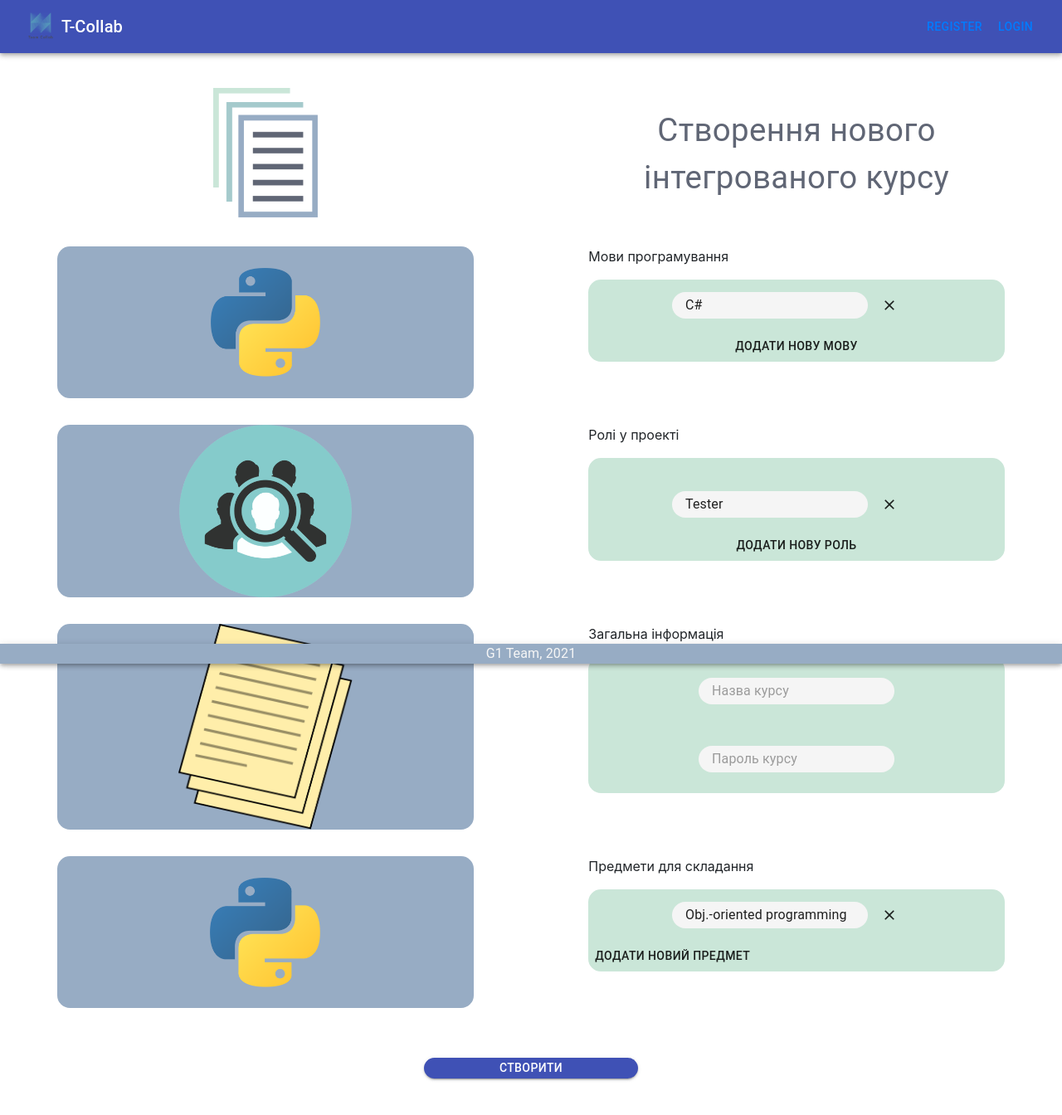
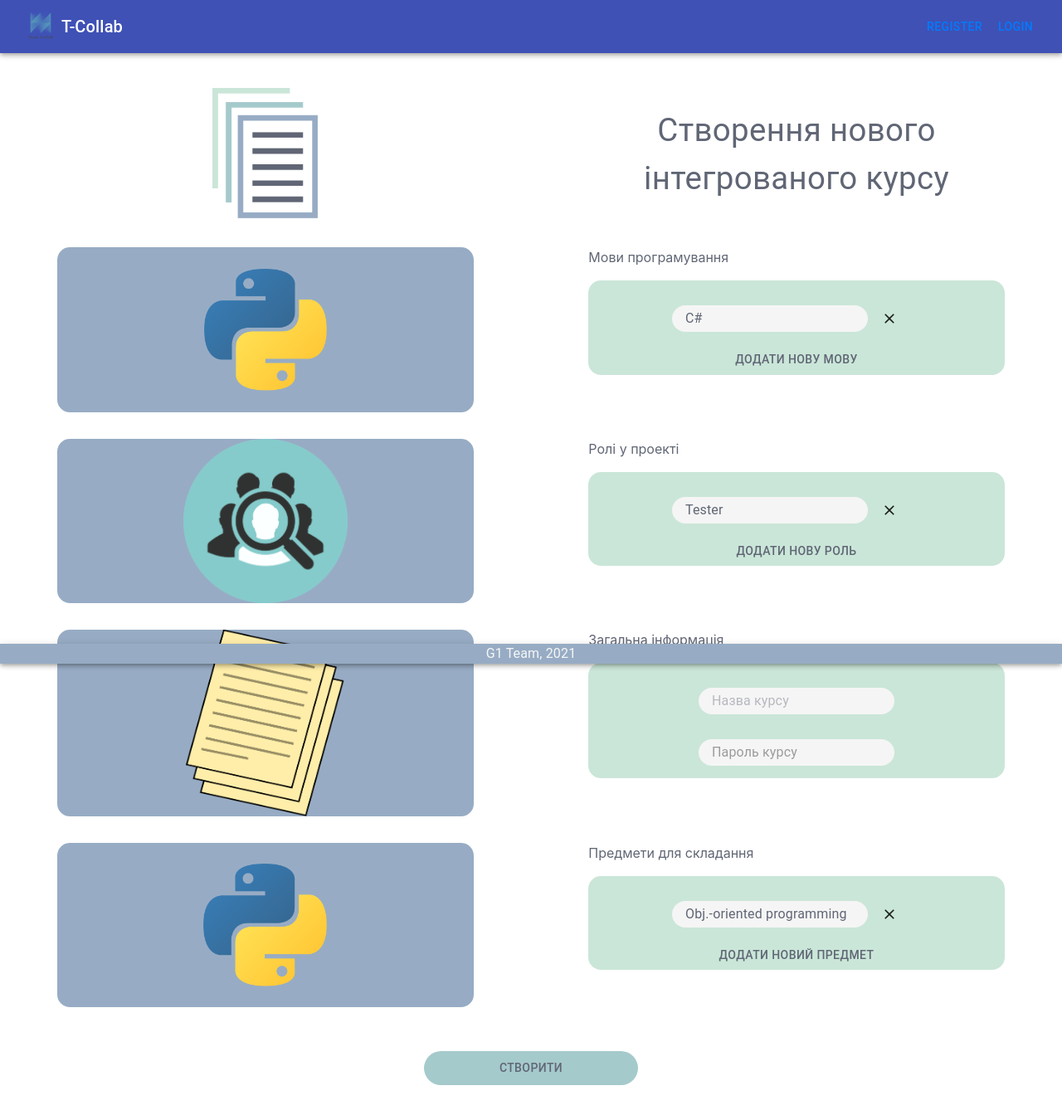
Before and after one commit to ukitta555/Integrated-Course-System, a React (Create React App) app in the folder IntegratedCourseSystem/ClientApp/: page /course_creating_page in a window 1280 px wide. Shown: the whole page at 83% size. Built offline with nearby package versions, Linux system fonts and the light colour scheme.

Commit message:
fully ready course creating page appearance

```diff
--- a/IntegratedCourseSystem/ClientApp/src/components/CourseCreatingPage/CourseCreatingPage.tsx
+++ b/IntegratedCourseSystem/ClientApp/src/components/CourseCreatingPage/CourseCreatingPage.tsx
@@ -13,11 +13,13 @@ import courseSubjectService from '../../services/courseSubjectService'
 
 import Typography from '@material-ui/core/Typography';
 import Button from '@material-ui/core/Button';
-import Container from '@material-ui/core/Container';
-import {Grid, InputBase, TextField} from "@material-ui/core";
+import {Box, Grid, InputBase, TextField} from "@material-ui/core";
+import ThemeProvider from '@material-ui/styles/ThemeProvider';
 import DeletableTextField from "../DeletableTextField/DeletableTextField";
 import { LocationSearchingTwoTone } from '@material-ui/icons';
 import courseRoleService from '../../services/courseRoleService'
+
+import light from "../../themes/light"
 
 const CourseCreatingPage = () => {
   const [languages, setLanguages] = useState([{id: 0, value: "C#"}]);
@@ -86,12 +88,7 @@ const CourseCreatingPage = () => {
     marginTop: "2vw",
     height: "98vw",
   }
-  const titleTextWrapperStyle = {
-    gridArea: "title_text",
-    display: "flex",
-    alignItems: "center",
-    justifyContent: "center" as "center",
-  }
+  const titleTextWrapperStyle = {}
   const titleTextStyle = {
     color: "#606675",
     fontStyle: "normal",
@@ -106,30 +103,24 @@ const CourseCreatingPage = () => {
     backgroundImage: "url(img/document_icon.png)",
     backgroundSize: "contain",
     backgroundPosition: "center",
-    // gridArea: "document_icon",
   }
   const pythonIconStyle = {
     height: "100%",
     backgroundRepeat: "no-repeat",
     backgroundImage: "url(img/python_icon.png)",
-    backgroundColor: "#97ACC4",
     borderRadius: "1.2vw",
     backgroundSize: "contain",
     backgroundPosition: "center",
     backgroundOrigin: "content-box",
     padding: "2vw 0",
-
-    // gridArea: "python_icon",
   }
-  const programmingLanguagesWrapperStyle = {
-    backgroundColor: "#CAE6D8",
+  const textFieldsWrapperStyle = {
     borderRadius: "1.2vw",
-    // gridArea: "programming_languages",
+    paddingTop: "3%",
   }
   const textFieldStyles = {
-    background: "#F5F5F5",
     borderRadius: "50px",
-    margin: "5% 0",
+    margin: "3% 0",
   }
   const peopleSearchIconStyle = {
     height: "100%",
@@ -164,30 +155,40 @@ const CourseCreatingPage = () => {
   }
   const createButtonWrapperStyle = {
   }
-  const createButtonStyle = {
-    height: "30%",
+  const createButtonBoxStyle = {
+    height: "50%",
     width: "25%",
     borderRadius: 50,
 }
-
-
+  const createButtonStyle = {
+    height: "100%",
+    width: "100%",
+    borderRadius: "inherit",
+    color: "inherit",
+  }
+  const addButtonStyle = {
+    color: "inherit",
+  }
   return (
+      <ThemeProvider theme={light}>
       <form onSubmit = {onSubmit} style={{padding: `0 ${spacing * 4}px`}}>
-        <Grid style={GridWrapperStyle} container justify="space-around" spacing={spacing}>
+        <Grid container style={GridWrapperStyle} justify="space-around" spacing={spacing}>
           <Grid item xs={5}>
-            <Container maxWidth="lg" style={documentIconStyle} children={false} />
+            <Box maxWidth="lg" bgcolor="" style={documentIconStyle} children={false} />
           </Grid>
-          <Grid item xs={5} style={titleTextWrapperStyle}>
+          <Grid item container justify="center" alignItems="center" xs={5} style={titleTextWrapperStyle}>
             <Typography component="h6" style = {titleTextStyle}>
               Створення нового інтегрованого курсу
             </Typography>
           </Grid>
           <Grid item xs={5}>
-            <Container maxWidth="lg" style={pythonIconStyle} children={false} />
+            <Box maxWidth="lg" bgcolor="theme_grey.main" style={pythonIconStyle} children={false} />
           </Grid>
           <Grid item xs={5}>
+            <Box color="theme_black.main">
               <p>Мови програмування</p>
-            <Grid container direction="column" justify="center" alignItems="center" style={programmingLanguagesWrapperStyle}>
+              <Box bgcolor="theme_green.main" style={textFieldsWrapperStyle}>
+                <Grid container direction="column" justify="center" alignItems="center">
                   {languages.map( item =>
                       <DeletableTextField
                           onDelete={handleDeleteListItem(languages, setLanguages)(item.id)}
@@ -204,18 +205,22 @@ const CourseCreatingPage = () => {
                       />
                   )}
                   <Grid item>
-                <Button onClick={handleAddListItem(languages, setLanguages)({id: idCounter, value: "C#"})}>
+                    <Button style={addButtonStyle} onClick={handleAddListItem(languages, setLanguages)({id: idCounter, value: "C#"})}>
                       Додати нову мову
                     </Button>
                   </Grid>
                 </Grid>
+              </Box>
+            </Box>
           </Grid>
           <Grid item xs={5}>
-            <Container maxWidth="lg" style={peopleSearchIconStyle} children={false} />
+            <Box maxWidth="lg" bgcolor="theme_grey.main" style={peopleSearchIconStyle} children={false} />
           </Grid>
           <Grid item xs={5}>
+            <Box color="theme_black.main">
               <p>Ролі у проекті</p>
-            <Grid container direction="column" justify="center" alignItems="center" style={rolesWrapperStyle}>
+              <Box bgcolor="theme_green.main" style={textFieldsWrapperStyle}>
+                <Grid container direction="column" justify="center" alignItems="center">
                   {roles.map( item =>
                       <DeletableTextField
                           onDelete={handleDeleteListItem(roles, setRoles)(item.id)}
@@ -232,28 +237,44 @@ const CourseCreatingPage = () => {
                       />
                   )}
                   <Grid item>
-                <Button onClick={handleAddListItem(roles, setRoles)({id: idCounter, value: "Developer"})}>
+                    <Button style={addButtonStyle} onClick={handleAddListItem(roles, setRoles)({id: idCounter, value: "Developer"})}>
                       Додати нову роль
                     </Button>
                   </Grid>
                 </Grid>
+              </Box>
+            </Box>
           </Grid>
           <Grid item xs={5}>
-            <Container maxWidth="lg" style={papersIconStyle} children={false} />
+            <Box maxWidth="lg" bgcolor="theme_grey.main" style={papersIconStyle} children={false} />
           </Grid>
           <Grid item xs={5}>
+            <Box color="theme_black.main">
               <p>Загальна інформація</p>
-            <Grid container direction="column" justify="center" alignItems="center" style={generalInfoWrapperStyle}>
-              <InputBase style={textFieldStyles} placeholder="Назва курсу" inputProps={{style: {paddingLeft: "1em"}}} {...courseName}/>
-              <InputBase style={textFieldStyles} placeholder="Пароль курсу" inputProps={{style: {paddingLeft: "1em"}}} {...coursePassword}/>
+              <Box bgcolor="theme_green.main" style={textFieldsWrapperStyle}>
+                <Grid container direction="column" justify="center" alignItems="center">
+                  <Box bgcolor="theme_white.main" style={textFieldStyles}>
+                    <Grid item>
+                        <InputBase placeholder="Назва курсу" inputProps={{style: {paddingLeft: "1em"}}} style={{color: "inherit"}} {...courseName}/>
                     </Grid>
+                  </Box>
+                  <Box bgcolor="theme_white.main" style={textFieldStyles}>
+                    <Grid item>
+                      <InputBase placeholder="Пароль курсу" inputProps={{style: {paddingLeft: "1em"}}} {...coursePassword}/>
+                    </Grid>
+                  </Box>
+                </Grid>
+              </Box>
+            </Box>
           </Grid>
           <Grid item xs={5}>
-            <Container maxWidth="lg" style={pythonIconStyle} children={false} />
+            <Box maxWidth="lg" bgcolor="theme_grey.main" style={pythonIconStyle} children={false} />
           </Grid>
           <Grid item xs={5}>
+            <Box color="theme_black.main">
               <p>Предмети для складання</p>
-            <Grid container direction="column" style={programmingLanguagesWrapperStyle}>
+              <Box bgcolor="theme_green.main" color="theme_black.main" style={textFieldsWrapperStyle}>
+                <Grid container direction="column" justify="center" alignItems="center">
                   {subjects.map( item =>
                       <DeletableTextField
                           onDelete={handleDeleteListItem(subjects, setSubjects)(item.id)}
@@ -270,35 +291,22 @@ const CourseCreatingPage = () => {
                       />
                   )}
                   <Grid item>
-                <Button onClick={handleAddListItem(subjects, setSubjects)({id: idCounter, value: "System verification"})}>
+                    <Button style={addButtonStyle} onClick={handleAddListItem(subjects, setSubjects)({id: idCounter, value: "System verification"})}>
                       Додати новий предмет
                     </Button>
                   </Grid>
                 </Grid>
+              </Box>
+            </Box>
           </Grid>
           <Grid container item xs={10} justify="center" alignItems="center" style={createButtonWrapperStyle}>
-            <Button type="submit" style={createButtonStyle} variant="contained" color="primary">Створити</Button>
+            <Box bgcolor="theme_green.dark" color="theme_black.main" style={createButtonBoxStyle}>
+              <Button type="submit" style={createButtonStyle}>Створити</Button>
+            </Box>
           </Grid>
         </Grid>
       </form>
-      // <div style={GridWrapperStyle}>
-      //   <div style={documentIconStyle} />
-      //   <div style={pythonIconStyle} />
-      //   <div style={programmingLanguagesWrapperStyle}>
-      //
-      //   </div>
-      //   <div style={peopleSearchIconStyle} />
-      //   <div style={rolesWrapperStyle}></div>
-      //   <div style={papersIconStyle} />
-      //   <div style={generalInfoWrapperStyle}></div>
-      //   <div style={titleTextWrapperStyle}>
-      //     <Typography component="h6" style = {titleTextStyle}>
-      //       Створення нового інтегрованого курсу
-      //     </Typography>
-      //   </div>
-      //   <Button style={createButtonStyle} variant="contained" color="primary">Створити</Button>
-      // </div>
-
+      </ThemeProvider>
   )
 }
 
--- a/IntegratedCourseSystem/ClientApp/src/components/DeletableTextField/DeletableTextField.tsx
+++ b/IntegratedCourseSystem/ClientApp/src/components/DeletableTextField/DeletableTextField.tsx
@@ -5,15 +5,16 @@ import CloseIcon from '@material-ui/icons/Close';
 import InputBase from "@material-ui/core/InputBase";
 import { eventNames } from "process";
 
-const textFieldStyles = {
+const textFieldStyle = {
     background: "#F5F5F5",
-    borderRadius: "50px",
+    borderRadius: 50,
     margin: "3% 0",
+    color: "inherit",
 }
 
 const DeletableTextField = (props: { id: string, onDelete: () => void, value: string, onChange: (ev: React.ChangeEvent<HTMLInputElement>) => void }) => (
         <Grid container item alignItems="stretch" justify="center" id={props.id}>
-            <InputBase style={textFieldStyles} inputProps={{style: {paddingLeft: "1em"}}} value = {props.value} onChange = {props.onChange} />
+            <InputBase style={textFieldStyle} inputProps={{style: {paddingLeft: "1em"}}} value = {props.value} onChange = {props.onChange} />
             <Button startIcon={<CloseIcon/>} onClick={ props.onDelete }/>
         </Grid>
     )
--- a/IntegratedCourseSystem/ClientApp/src/themes/light.ts
+++ b/IntegratedCourseSystem/ClientApp/src/themes/light.ts
@@ -7,6 +7,7 @@ declare module "@material-ui/core/styles/createPalette" {
         theme_white: Palette['primary'];
         theme_yellow: Palette['primary'];
         theme_red: Palette['primary'];
+        theme_black: Palette['primary'];
     }
     interface PaletteOptions {
         theme_green: PaletteOptions['primary'];
@@ -14,6 +15,7 @@ declare module "@material-ui/core/styles/createPalette" {
         theme_white: PaletteOptions['primary'];
         theme_yellow: PaletteOptions['primary'];
         theme_red: PaletteOptions['primary'];
+        theme_black: PaletteOptions['primary'];
     }
 }
 
@@ -22,14 +24,18 @@ const theme = createMuiTheme({
         theme_green: {
             // light: '#0066ff',
             main: "#cae6d8",
-            dark: "#a5cacc"
+            dark: "#a5cacc",
+            contrastText: "#606675"
         },
         theme_grey: {
             light: "#E5E5E5",
             main: "#97ACC4",
+            contrastText: "#F5F5F5"
         },
         theme_white: {
+            light: "#FFFFFF",
             main: "#F5F5F5",
+            contrastText: "#606675"
         },
         theme_yellow: {
             main: "#F5ECAB",
@@ -37,5 +43,10 @@ const theme = createMuiTheme({
         theme_red: {
             main: "#EBA99E",
         },
+        theme_black: {
+            main: "#606675",
+        },
     },
 });
+
+export default theme;
```
Lines whose indentation alone changed are shown as unchanged.
